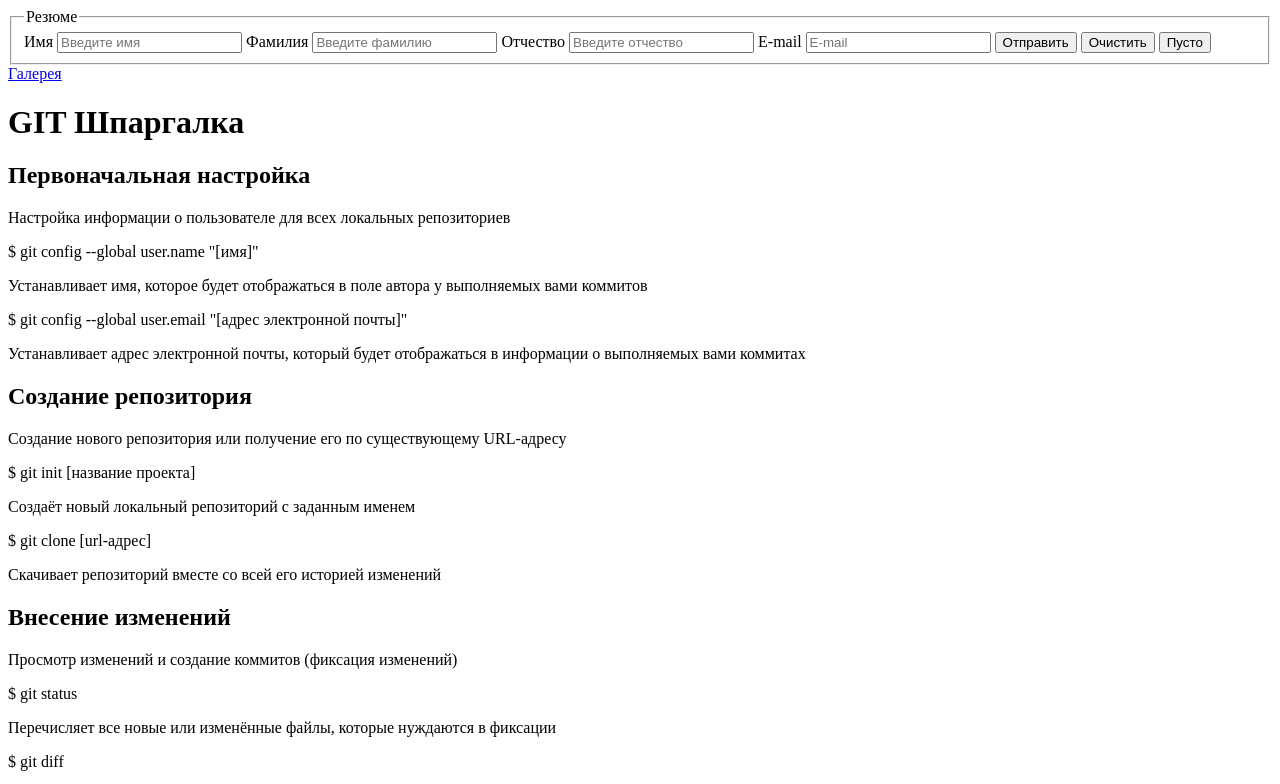
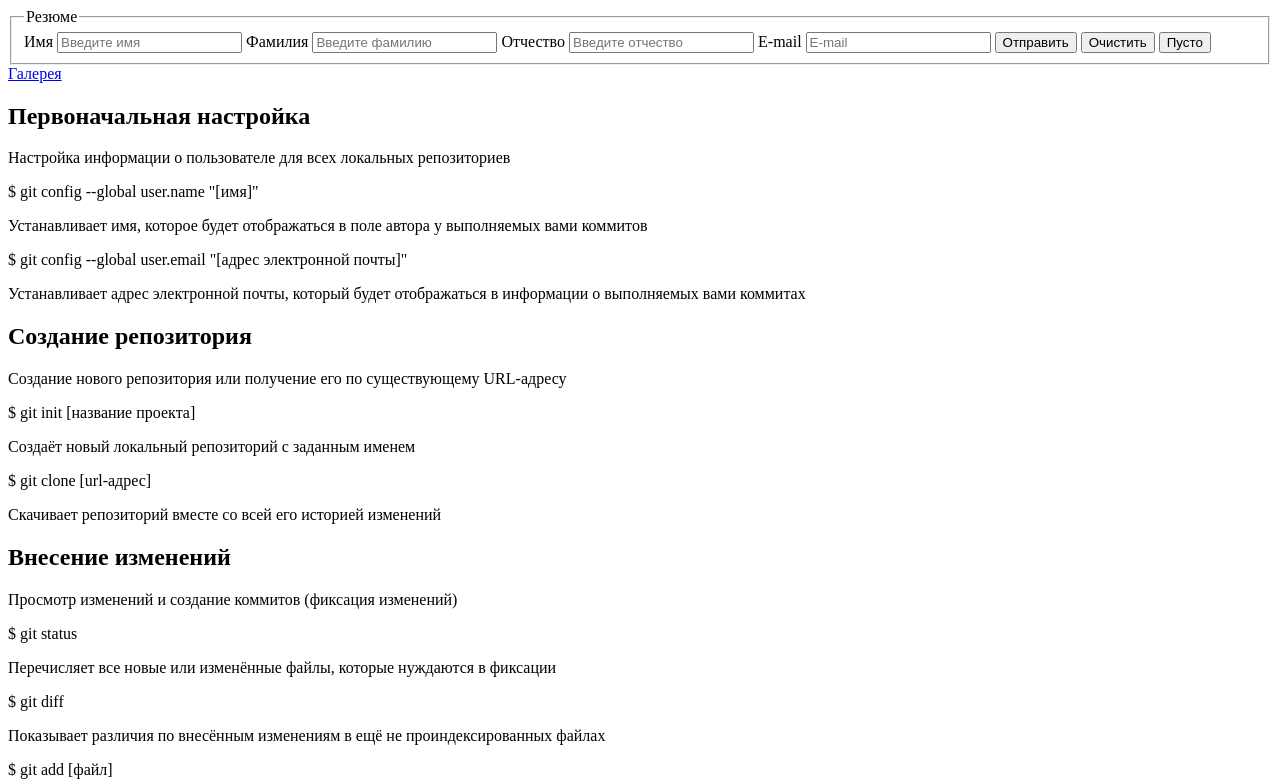
Before and after one commit to MishaTisha/lesson5, a plain HTML site: page index.html in a window 1280 px wide. Shown: the top 784 px of the page. Drawn offline with Linux system fonts and the light colour scheme.

Commit message:
Revert "Add header"
This reverts commit 9ebc690c963ce337a3dfab308428ed597bc019ea.

```diff
--- a/index.html
+++ b/index.html
@@ -19,7 +19,7 @@
       <div>
         <a href="gallery.html">Галерея</a>
       </div>
-      <h1>GIT Шпаргалка</h1>
+
       <div>
         <h2>Первоначальная настройка</h2>
         <p>Настройка информации о пользователе для всех локальных репозиториев</p>
```
